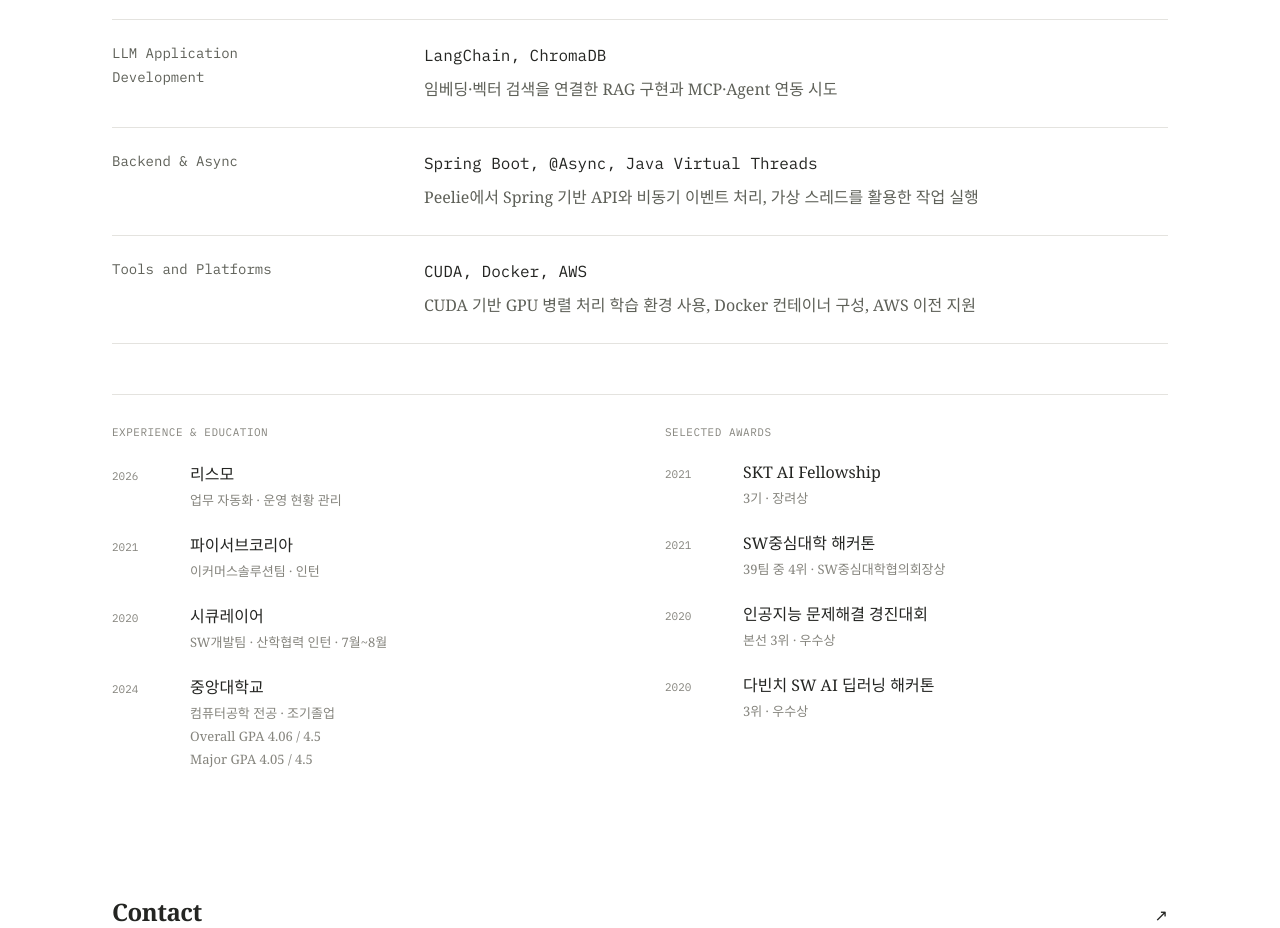
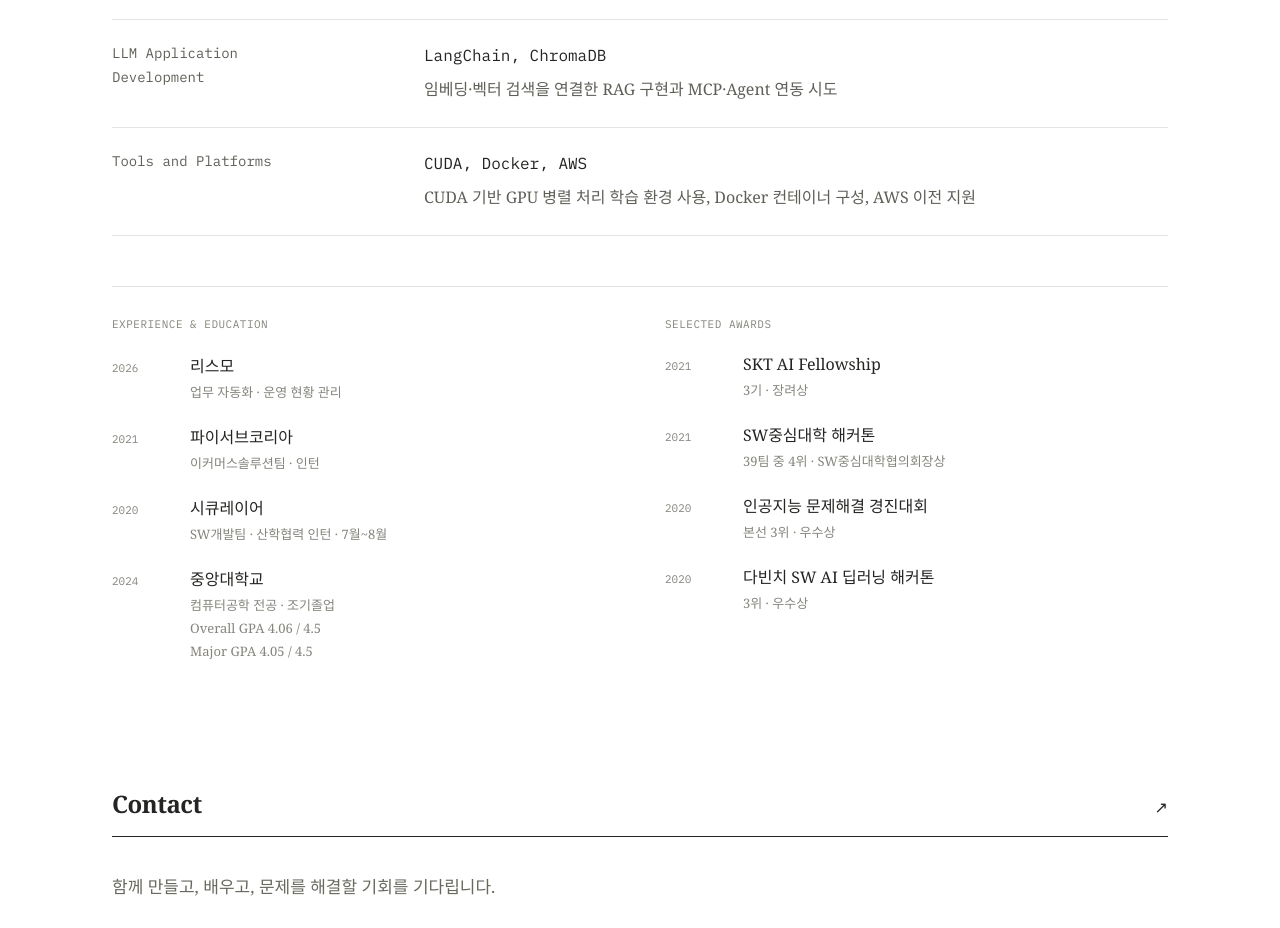
Before and after one commit to skwent77/jaehyun-portfolio, a plain HTML site: page index.html in a window 1280 px wide. Shown: the part 4026-4954 px from the top of the page. Drawn offline with Linux system fonts and the light colour scheme; a web font is replaced by a local one.

Commit message:
기술 스택에서 백엔드 비동기 항목 제거

```diff
--- a/index.html
+++ b/index.html
@@ -74,7 +74,6 @@
           <div><dt>Data Analysis and<br class="desktop-break"> Machine Learning</dt><dd><p class="skill-tools">pandas, scikit-learn</p><p class="skill-description">데이터 전처리, 학습·검증 데이터 분할, F1-score 기반 모델 평가</p></dd></div>
           <div><dt>Computer Vision and<br class="desktop-break"> Deep Learning</dt><dd><p class="skill-tools">OpenCV, PyTorch</p><p class="skill-description">이미지 전처리와 PyTorch 기반 BYOL 신경망 구현·학습</p></dd></div>
           <div><dt>LLM Application<br class="desktop-break"> Development</dt><dd><p class="skill-tools">LangChain, ChromaDB</p><p class="skill-description">임베딩·벡터 검색을 연결한 RAG 구현과 MCP·Agent 연동 시도</p></dd></div>
-          <div><dt>Backend &amp; Async</dt><dd><p class="skill-tools">Spring Boot, @Async, Java Virtual Threads</p><p class="skill-description">Peelie에서 Spring 기반 API와 비동기 이벤트 처리, 가상 스레드를 활용한 작업 실행</p></dd></div>
           <div><dt>Tools and Platforms</dt><dd><p class="skill-tools">CUDA, Docker, AWS</p><p class="skill-description">CUDA 기반 GPU 병렬 처리 학습 환경 사용, Docker 컨테이너 구성, AWS 이전 지원</p></dd></div>
         </dl>
       </div>
```
